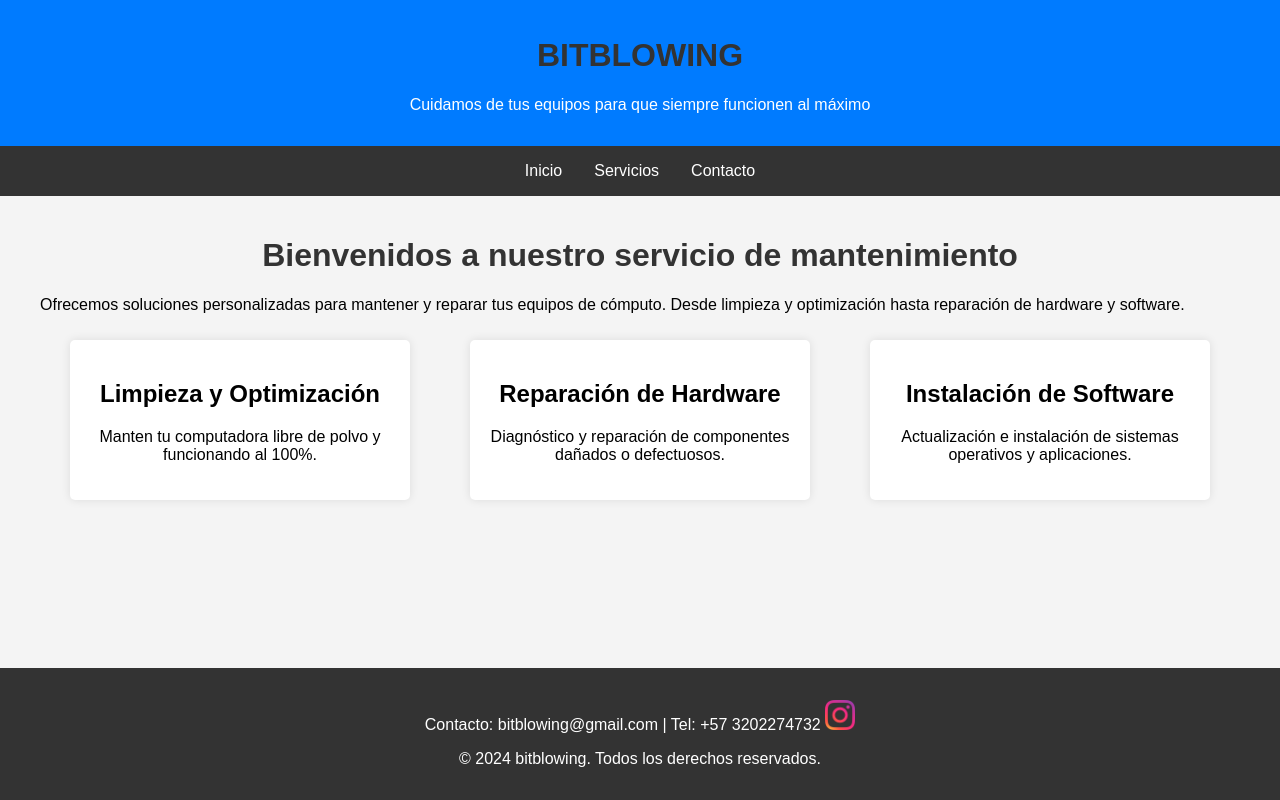
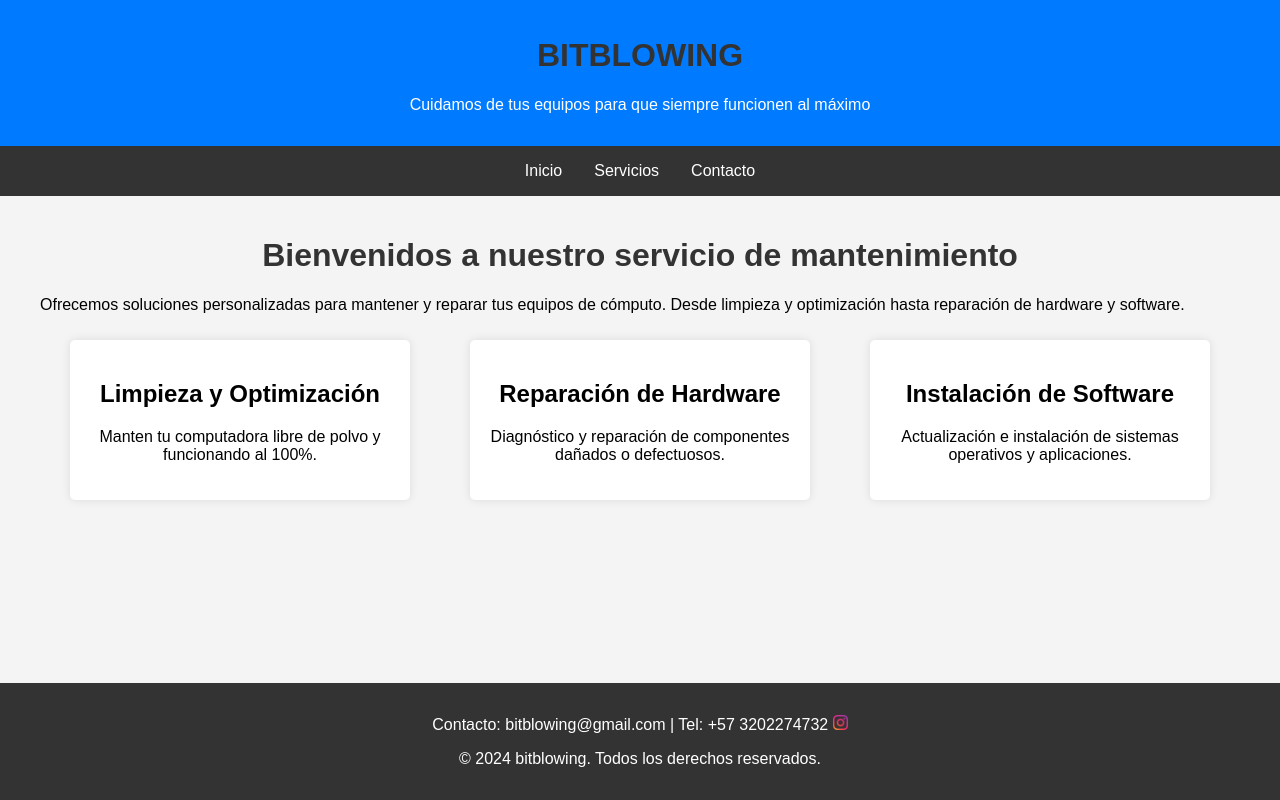
Before and after one commit to bitblowing/web, a plain HTML site: page index.html in a window 1280 px wide. Drawn offline with Linux system fonts and the light colour scheme.

Commit message:
Update index.html

```diff
--- a/index.html
+++ b/index.html
@@ -107,7 +107,7 @@
     <footer id="contacto">
         <p>Contacto: bitblowing@gmail.com | Tel: +57 3202274732
     <a href="https://www.instagram.com/bitblowing" target="_blank">
-        <img src="Instagram.png" alt="Instagram" style="width: 30px; height: 30px;">
+        <img src="Instagram.png" alt="Instagram" style="width: 15px; height: 15px;">
     </a>
 </p>
         <p>&copy; 2024 bitblowing. Todos los derechos reservados.</p>
```
